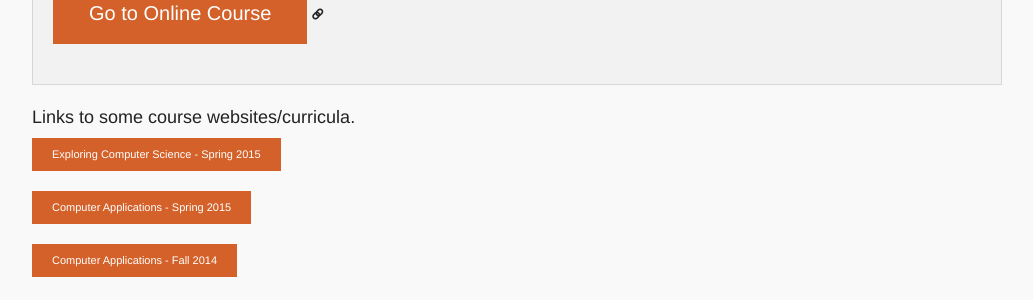
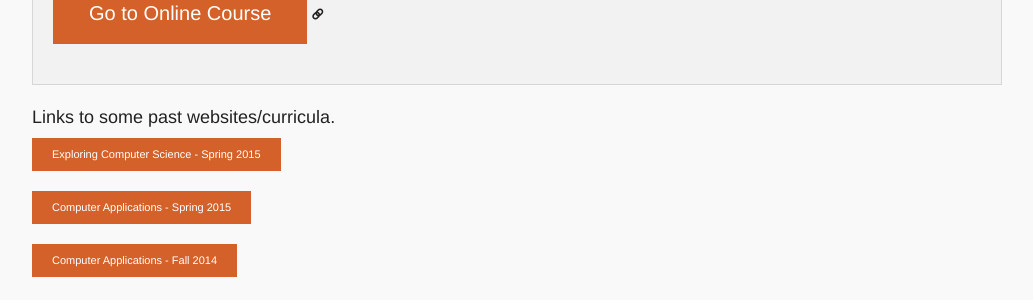
Before and after one commit to mr-shafiei/mr-shafiei.github.io, a Jekyll site: the page built from index.html, in a window 1280 px wide. Shown: the part 299-599 px from the top of the page, without its empty margins (123-1156 px from the left). Built offline with Jekyll 4.4.1, drawn with Linux system fonts in a browser that asks for light colours; some web fonts are replaced; Markdown is read by kramdown in place of the engine named in the settings.

Commit message:
Update page

```diff
--- a/index.html
+++ b/index.html
@@ -9,7 +9,7 @@ title:      Mr. Shafiei
 <h1>Current Ballou STAY Students:</h1>
 <a href="http://courses.mrshafiei.com" class="button large">Go to Online Course</a>
 </div>
-<h5>Links to some course websites/curricula.</h5>
+<h5>Links to some past websites/curricula.</h5>
 <a href="exploring-computer-science" class="button tiny">Exploring Computer Science - Spring 2015</a><br>
 <a href="computer-applications" class="button tiny">Computer Applications - Spring 2015</a><br>
 <a href="courses/computer-applications-1" class="button tiny">Computer Applications - Fall 2014</a><br>
```
Also changed, not shown: 1 other file.
